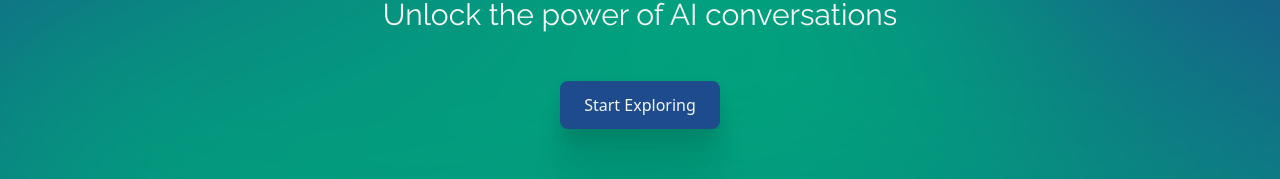
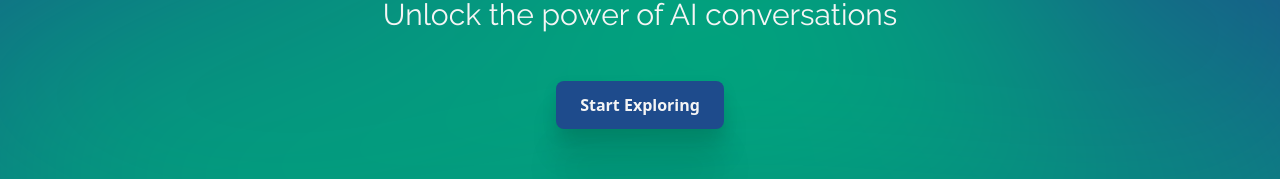
Before and after one commit to Mikadifo/Promchatter, a Next.js app: page / in a window 1280 px wide. Shown: the part 275-454 px from the top of the page. Built offline with nearby package versions, Linux system fonts and the light colour scheme.

Commit message:
mod: button font to bold

```diff
--- a/src/components/button.js
+++ b/src/components/button.js
@@ -1,6 +1,6 @@
 const Button = ({ children }) => {
     return (
-        <button className="bg-blue text-white px-6 py-3 rounded-lg shadow-bottom">
+        <button className="bg-blue text-white px-6 py-3 rounded-lg shadow-bottom font-bold">
             {children}
         </button>
     );
```
